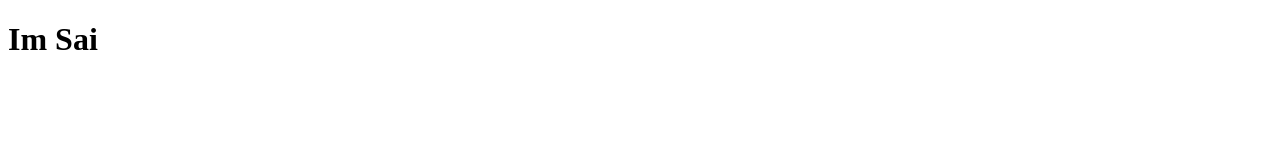
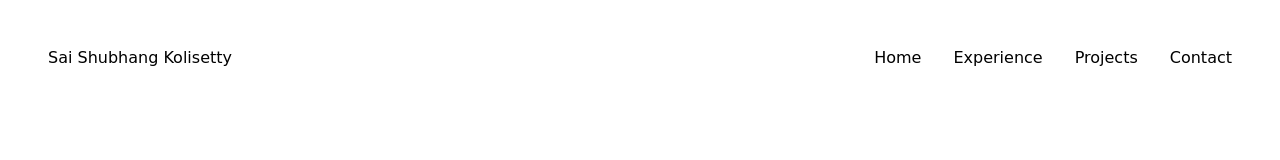
Before and after one commit to ShubhangKolisetty/Myportfolio, a plain HTML site: page index.html in a window 1280 px wide. Drawn offline with Linux system fonts and the light colour scheme; a web font is replaced by a local one.

Commit message:
Added nav

```diff
--- a/index.html
+++ b/index.html
@@ -3,8 +3,26 @@
 <html>
   <head>
     <title>My portfolio page</title>
+    <link rel="preconnect" href="https://fonts.gstatic.com" />
+    <link
+      href="https://fonts.googleapis.com/css2?family=Averia+Serif+Libre:wght@300&display=swap"
+      rel="stylesheet"
+    />
+    <link rel="stylesheet" href="styles.css" />
   </head>
   <body>
-    <h1>Im Sai</h1>
+    <div class="nav">
+      <nav class="nav__head">
+        <ul class="nav__head-list">
+          <li class="nav__head-list-item">
+            <a href="#">Sai Shubhang Kolisetty</a>
+          </li>
+          <li class="nav__head-list-item"><a href="#">Contact</a></li>
+          <li class="nav__head-list-item"><a href="#">Projects</a></li>
+          <li class="nav__head-list-item"><a href="#">Experience</a></li>
+          <li class="nav__head-list-item"><a href="#">Home</a></li>
+        </ul>
+      </nav>
+    </div>
   </body>
 </html>
--- a/styles.css
+++ b/styles.css
@@ -0,0 +1,38 @@
+* {
+  padding: 0;
+  margin: 0;
+}
+
+body {
+  box-sizing: border-box;
+  font-size: 62.5%;
+  font-family: "Averia Serif Libre", cursive;
+}
+
+.nav {
+  margin: 2rem;
+  font-size: 1rem;
+  background-color: white;
+}
+
+.nav__head-list-item:first-child {
+  float: left;
+}
+
+.nav__head-list-item {
+  list-style: none;
+  display: inline;
+  margin: 1rem;
+  float: right;
+}
+
+.nav__head-list-item a {
+  text-decoration: none;
+  color: #000;
+}
+
+.clearfix {
+  content: "";
+  display: table;
+  clear: both;
+}
```
